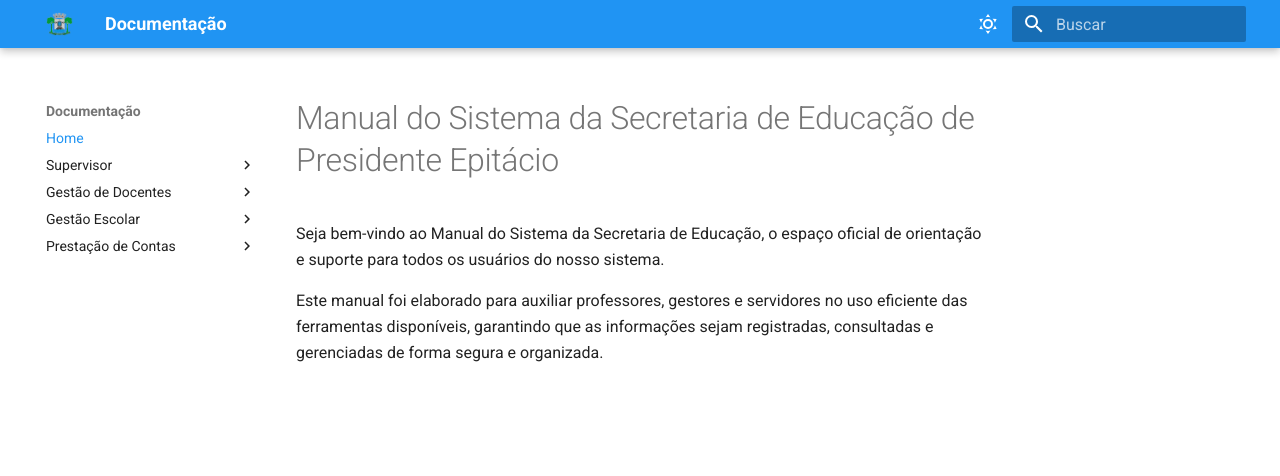
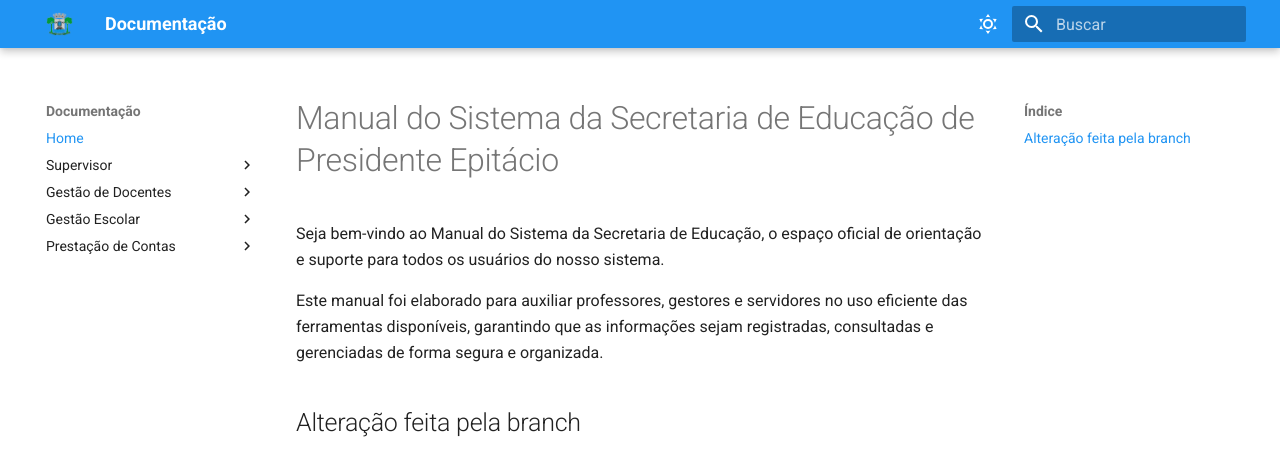
Before and after one commit to Kaique-Dirceu/documentacao-SGSE, an MkDocs documentation site: the page built from docs/index.md, in a window 1280 px wide. Shown: the top 476 px of the page. Built offline with MkDocs 1.6.1 and Material for MkDocs 9.7.7, drawn with Linux system fonts in a browser that asks for light colours.

Commit message:
testando commit pela branch

```diff
--- a/docs/index.md
+++ b/docs/index.md
@@ -3,3 +3,6 @@
 Seja bem-vindo ao Manual do Sistema da Secretaria de Educação, o espaço oficial de orientação e suporte para todos os usuários do nosso sistema.
 
 Este manual foi elaborado para auxiliar professores, gestores e servidores no uso eficiente das ferramentas disponíveis, garantindo que as informações sejam registradas, consultadas e gerenciadas de forma segura e organizada.
+
+
+## Alteração feita pela branch
```
